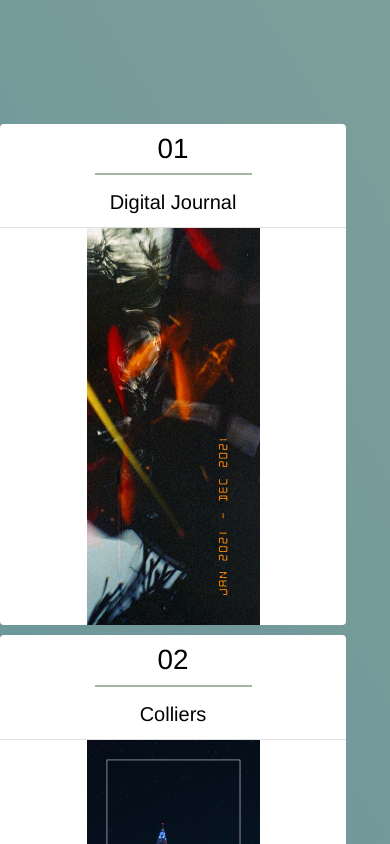
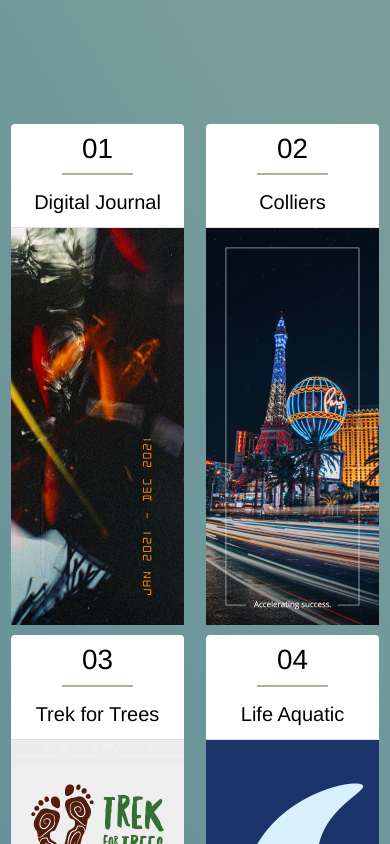
Before and after one commit to ViMaSa/caryllou-portfolio-v2, a Vue app: page /caryllou-portfolio-v2/ in a window 390 px wide. Shown: the part 720-1564 px from the top of the page. Built offline with nearby package versions, Linux system fonts and the light colour scheme.

Commit message:
fixing flex issues on mobile view

```diff
--- a/src/views/Portfolio.vue
+++ b/src/views/Portfolio.vue
@@ -1,6 +1,6 @@
 <template>
   <div class="portfolio-spread-container">
-    <div class="card bg-transparent border-0 d-flex justify-content-around">
+    <div class="card bg-transparent border-0 d-flex flex-row flex-wrap justify-content-around">
         <div
           v-for="(card, index) in cards"
           :key="card.id"
```
